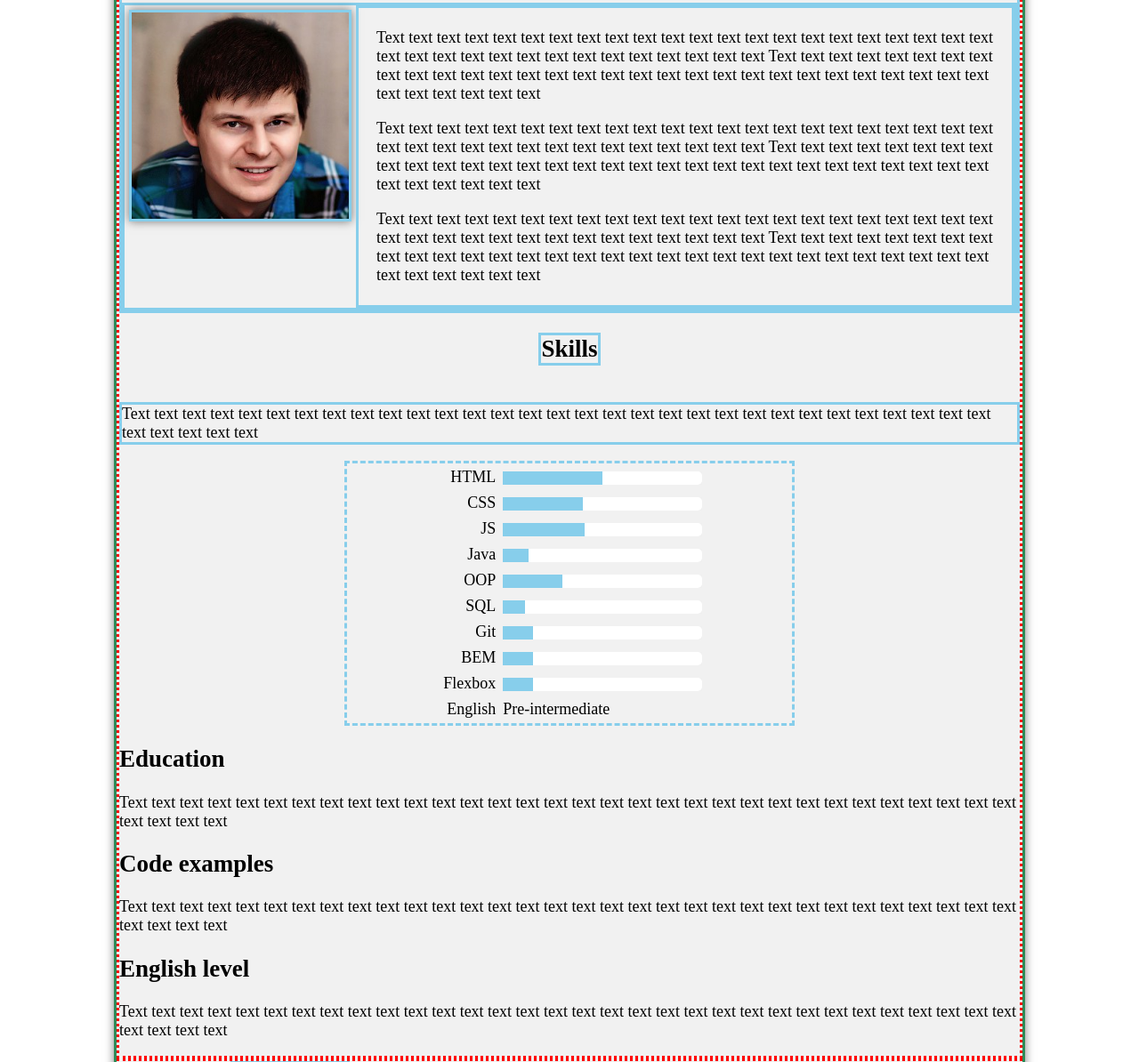
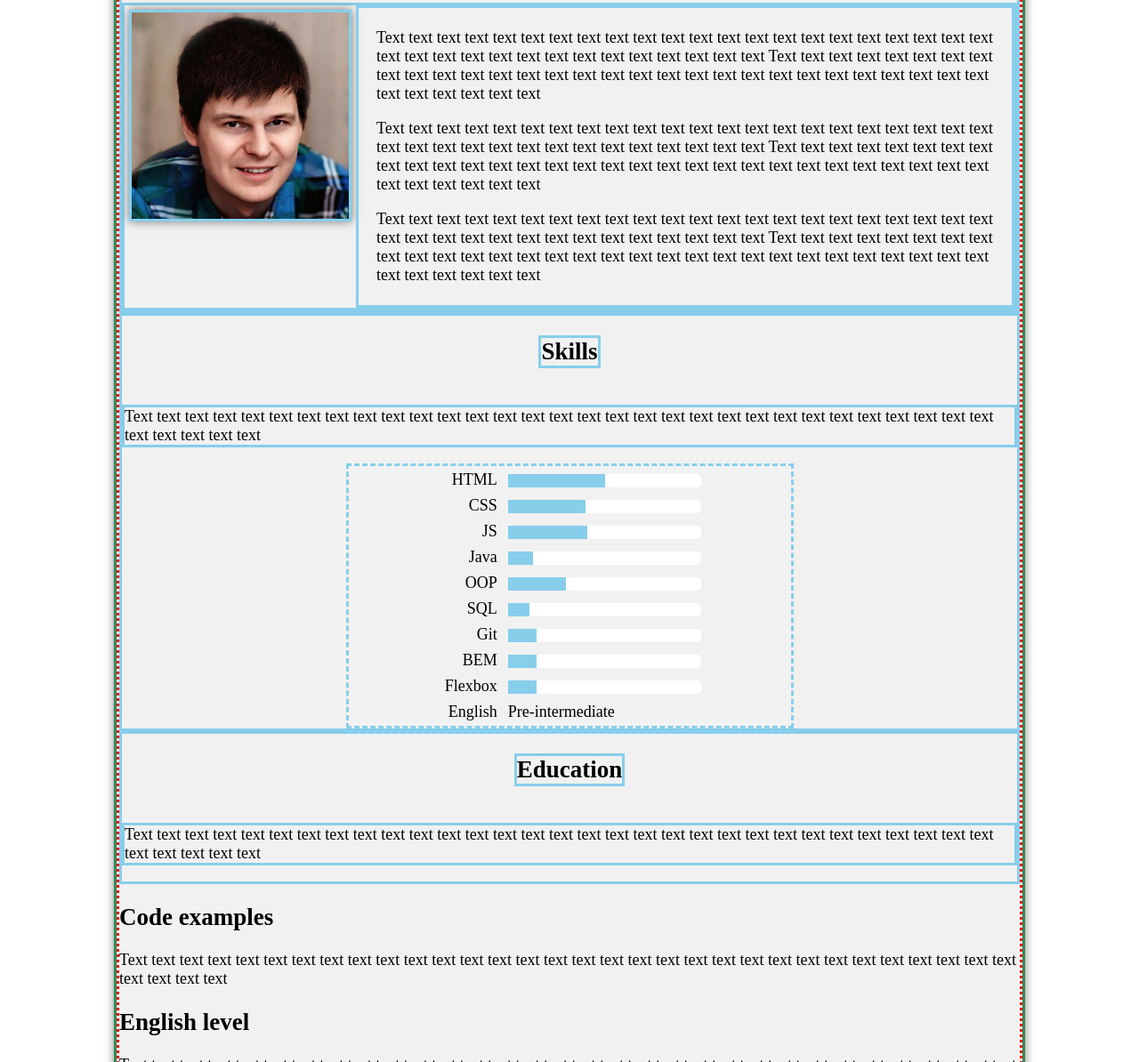
Before and after one commit to haspadarZ-padMensku/rsschool-codejam1-cv, a plain HTML site: page index.html in a window 1280 px wide. Shown: the part 225-1419 px from the top of the page at 89% size. Drawn offline with Linux system fonts and the light colour scheme.

Commit message:
feat: -set positions of education

```diff
--- a/css/style.css
+++ b/css/style.css
@@ -108,6 +108,7 @@ a {
   flex-direction: column;
   justify-content: space-around;
   align-items: center;
+  border: 3px solid skyblue;
 }
 
 .skills__title {
@@ -120,12 +121,13 @@ a {
 
 .skills__table{
   width: 50%;
+  min-width: 300px;
   border: 3px dashed skyblue;
 }
 
 .skills__table td {
   border-collapse: collapse;
-  padding: 3px;
+  padding: 3px 5px;
 }
 
 .skills__table--align-right {
@@ -149,6 +151,21 @@ a {
 }
 /*======================================*/
 
+.education {
+  display: flex;
+  flex-direction: column;
+  justify-content: space-around;
+  align-items: center;
+  border: 3px solid skyblue;
+}
+
+.education__title {
+  border: 3px solid skyblue;
+}
+
+.education__description {
+  border: 3px solid skyblue;
+}
 /*======================================*/
 
 /*======================================*/
--- a/index.html
+++ b/index.html
@@ -113,7 +113,7 @@
       </div>
       <div class="education" id="education">
         <h2 class="education__title">Education</h2>
-        <p>
+        <p class="education__description">
           Text text text text text text text text text
           text text text text text text text text text
           text text text text text text text text text
```
